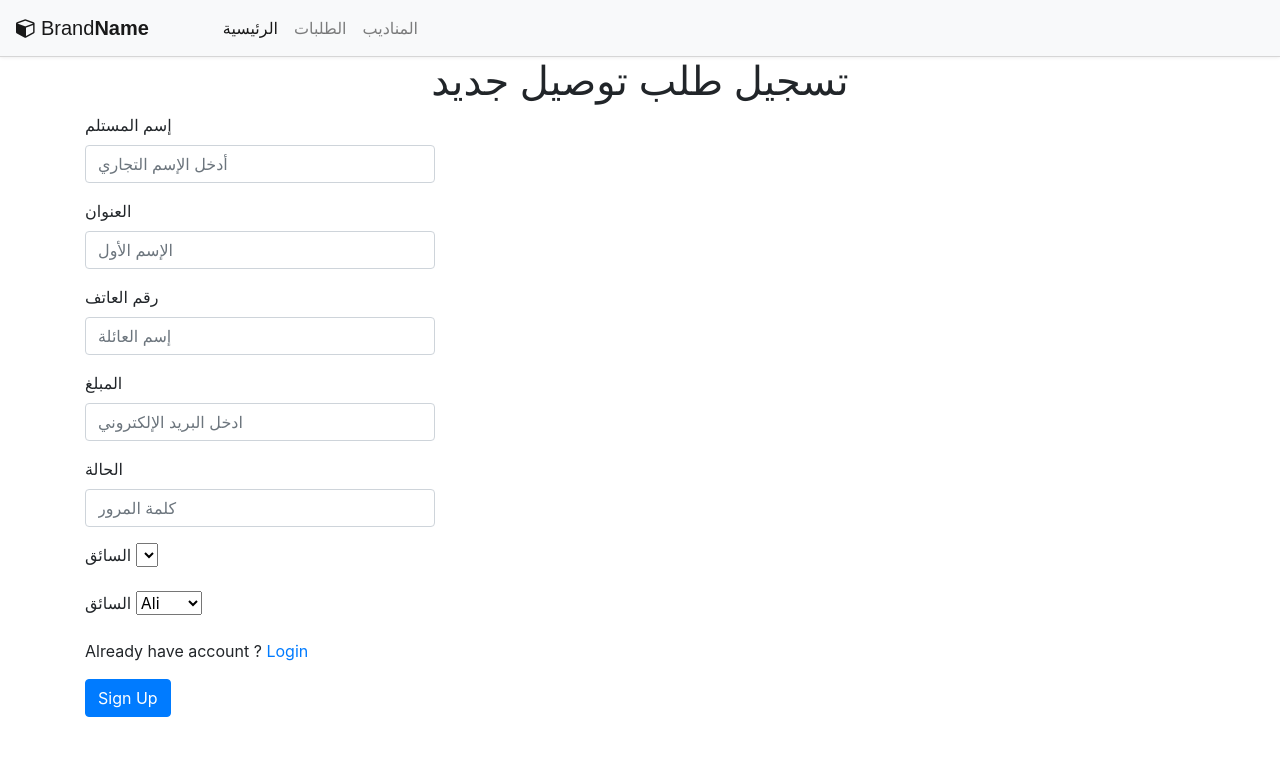
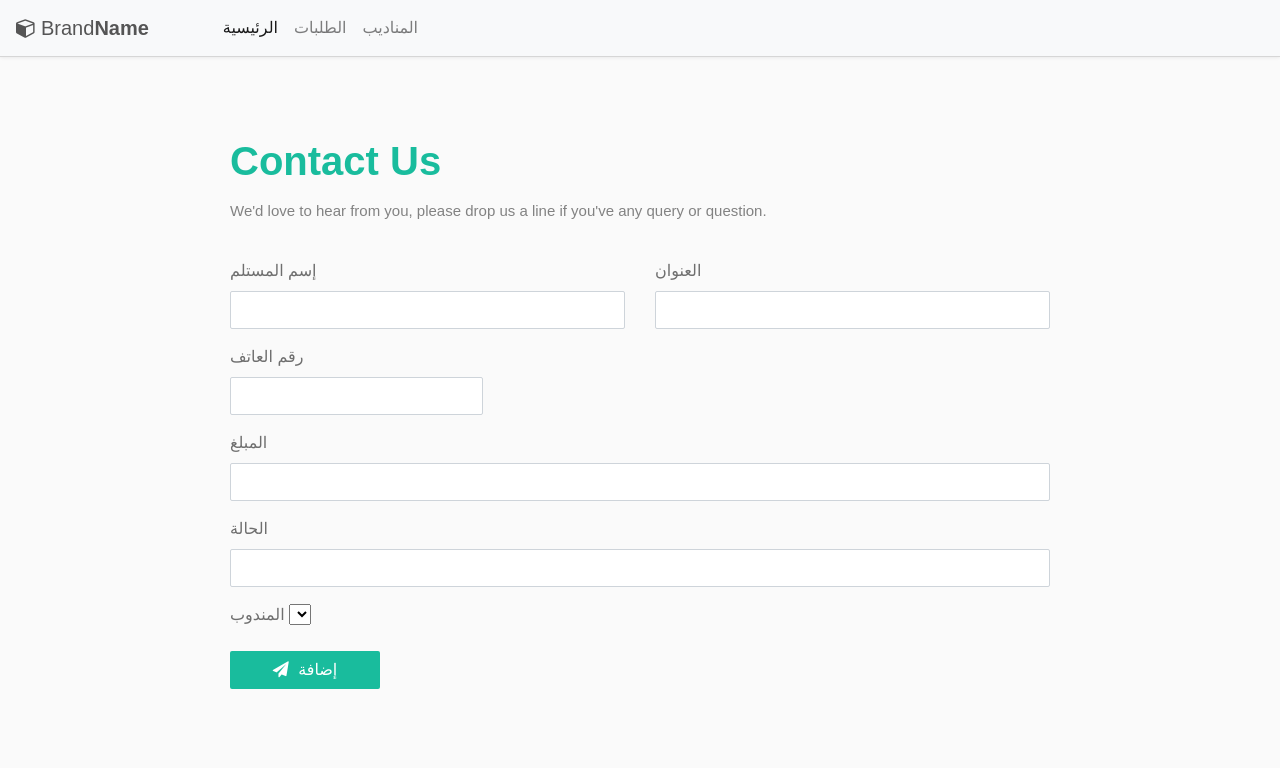
Before and after one commit to shadialahmd/tawseel, a PHP site: page /home.php in a window 1280 px wide. Shown: the top 768 px of the page. Run offline with PHP 8.4, Linux system fonts and the light colour scheme; tables that the repository leaves empty or names only in its code hold one stand-in row (values such as "Sample post"); data that the repository does not hold is empty; some web fonts are replaced.

Commit message:
Add designs

```diff
--- a/Include/operation.php
+++ b/Include/operation.php
@@ -32,7 +32,7 @@ class Operation{
     public function addOrder($data){
 
          $sql="INSERT INTO orders (Recipient_Name,Phone,Address,Amount,Status,Assign_to)
-         VALUES('$data[recipient_name]','$data[phone]','$data[address]',$data[amount],'$data[status]','$data[driver10]')";
+         VALUES('$data[recipient_name]','$data[phone]','$data[address]',$data[amount],'$data[status]','$data[drivers]')";
          $result=mysqli_query($this->conn,$sql);
 
          // $this->createInvoice();
--- a/css/style.css
+++ b/css/style.css
@@ -183,3 +183,50 @@ body {
     top: -11px;
     z-index: 1;
 }
+
+/* add product */
+body {
+    color: #333;
+    background: #fafafa;
+    font-family: "Patua One", sans-serif;
+}
+.contact-form {
+    padding: 50px;
+    margin: 30px 0;
+}
+.contact-form h1 {
+    color: #19bc9d;
+    font-weight: bold;
+    margin: 0 0 15px;
+}
+.contact-form .form-control, .contact-form .btn {
+    min-height: 38px;
+    border-radius: 2px;
+}
+.contact-form .form-control:focus {
+    border-color: #19bc9d;
+}
+.contact-form .btn-primary, .contact-form .btn-primary:active {
+    color: #fff;
+    min-width: 150px;
+    font-size: 16px;
+    background: #19bc9d !important;
+    border: none;
+}
+.contact-form .btn-primary:hover {
+    background: #15a487 !important;
+}
+.contact-form .btn i {
+    margin-right: 5px;
+}
+.contact-form label {
+    opacity: 0.7;
+}
+.contact-form textarea {
+    resize: vertical;
+}
+.hint-text {
+    font-size: 15px;
+    padding-bottom: 20px;
+    opacity: 0.6;
+}
--- a/home.php
+++ b/home.php
@@ -27,81 +27,73 @@ $op->addOrder($_POST);
 }
 
 ?>
-<!DOCTYPE html>
-<html>
-<head>
-	<title>تسجيل طلب توصيل جديد</title>
-	<!-- <link href="https://maxcdn.bootstrapcdn.com/bootstrap/3.3.7/css/bootstrap.min.css" rel="stylesheet"> -->
-</head>
-<body>
-<div class="container">
-	<h1 class="page-header text-center">تسجيل طلب توصيل جديد</h1>
-	<div class="row">
-		<div class="col-md-4 col-md-offset-4">
-		<form id="submitForm" method="post" action="">
-
-	  <div class="form-group">
-		  <label for="name">إسم المستلم</label>
-		  <input type="text" class="form-control" name="recipient_name" placeholder="أدخل الإسم التجاري" >
-		</div>
-	  <div class="form-group">
-		  <label for="name">العنوان</label>
-		  <input type="text" class="form-control" name="phone" placeholder="الإسم الأول" >
-		</div>
-		<div class="form-group">
-		  <label for="mobile">رقم العاتف</label>
-		  <input type="text" class="form-control" name="address" placeholder="إسم العائلة" >
-		</div>
-		<div class="form-group">
-		  <label for="nmail">المبلغ</label>
-		  <input type="text" class="form-control" name="amount" placeholder="ادخل البريد الإلكتروني" >
-		</div>
-		<div class="form-group">
-		  <label for="nmail">الحالة</label>
-		  <input type="text" class="form-control" name="status" placeholder="كلمة المرور" >
-		</div>
-
-		<div class="form-group">
-		  <label for="driver10">السائق</label>
-		  <select name="driver10">
 
 
 
+<html lang="en">
+<head>
+<meta charset="utf-8">
+<meta name="viewport" content="width=device-width, initial-scale=1, shrink-to-fit=no">
+<title>Bootstrap Elegant Contact Form</title>
+<link rel="stylesheet" href="css/style.css">
 
+<style>
+
+</style>
+</head>
+<body>
+<div class="container-lg">
+    <div class="row">
+        <div class="col-md-10 mx-auto">
+            <div class="contact-form">
+                <h1>Contact Us</h1>
+                <p class="hint-text">We'd love to hear from you, please drop us a line if you've any query or question.</p>
+                <form action="" method="post">
+                    <div class="row">
+                        <div class="col-sm-6">
+                            <div class="form-group">
+                                <label for="inputName">إسم المستلم</label>
+                                <input type="text" name="recipient_name" class="form-control" id="inputName" required>
+                            </div>
+                        </div>
+                        <div class="col-sm-6">
+                            <div class="form-group">
+                                <label for="inputEmail">العنوان</label>
+                                <input type="text" name="address" class="form-control" id="inputEmail" required>
+                            </div>
+                        </div>
+                        <div class="col-sm-4">
+                            <div class="form-group">
+                                <label for="inputPhone">رقم العاتف</label>
+                                <input type="text" name="phone" class="form-control" id="inputPhone" required>
+                            </div>
+                        </div>
+                    </div>
+                    <div class="form-group">
+                        <label for="inputSubject">المبلغ</label>
+                        <input type="text" class="form-control" name="amount" id="inputSubject" required>
+					</div>
+					<div class="form-group">
+                        <label for="inputSubject">الحالة</label>
+                        <input type="text" class="form-control" name="status" id="inputSubject" required>
+					</div>
+					<div class="form-group">
+                        <label for="inputSubject">المندوب</label>
+                        <select name="drivers">
 							<?php
 							$list=$op->showDrivers();
-
 							foreach($list as $l){
-
 							?>
-			<option value='<?php echo $l["ID"]?>'><?php echo $l["Name"]?></option>
+								<option  class="form-control" value='<?php echo $l["ID"]?>'><?php echo $l["Name"]?></option>
 							<?php
 							}
-
-
 							?>
-
-
-
                         </select>
                     </div>
 
-
-
-		<div class="form-group">
-		  <label for="nmail">السائق</label>
-		  <select name="driver">
-			  <option value="Ali">Ali</option>
-			  <option value="Adam">Adam</option>
-          </select>
+                    <button type="submit" name="submit" class="btn btn-primary"><i class="fa fa-paper-plane"></i> إضافة</button>
+                </form>
             </div>
-
-
-		<div class="form-group">
-		  <p>Already have account ?<a href="login.php"> Login</a></p>
-		  <button type="submit"  name="submit" class="btn btn-primary">Sign Up</button>
-		</div>
-	  </form>
         </div>
     </div>
 </div>
```
Lines whose indentation alone changed are shown as unchanged.
